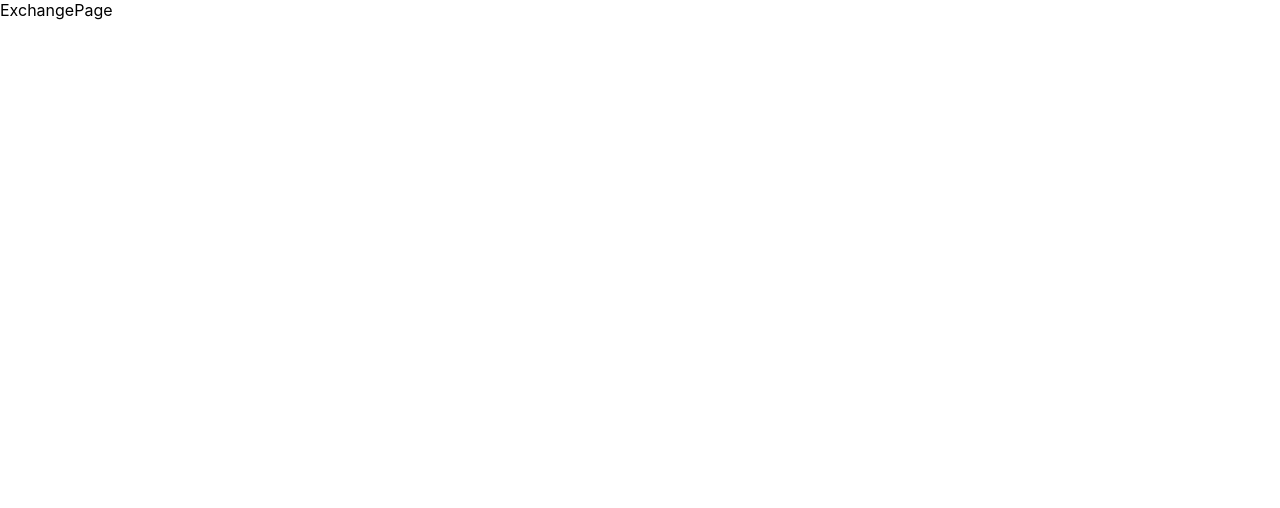
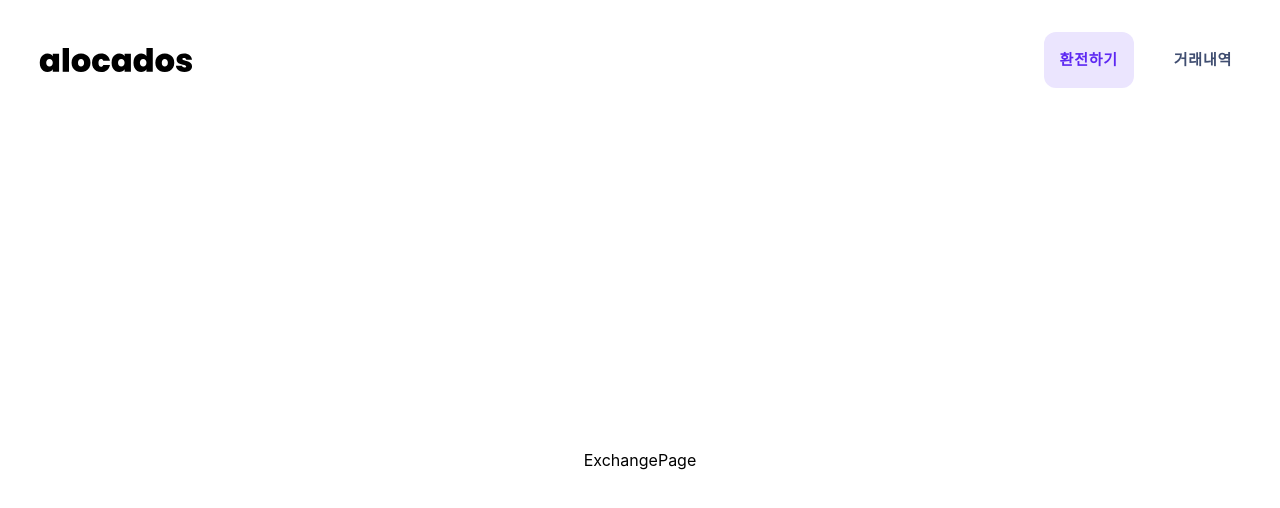
Before and after one commit to gparkkii/alocados-coin-exchange, a React (Create React App) app: page /exchange in a window 1280 px wide. Shown: the top 508 px of the page. Built offline with nearby package versions, Linux system fonts and the light colour scheme; a web font is replaced by a local one.

Commit message:
feat: add BaseLayout contains Header

```diff
--- /dev/null
+++ b/src/layouts/BaseLayout.tsx
@@ -0,0 +1,84 @@
+import React from 'react';
+import { NavLink, Outlet, useLocation } from 'react-router-dom';
+import { styled } from 'styled-components';
+import { ReactComponent as Logo } from 'assets/Image/Logo.svg';
+import { PATH } from 'routes/path';
+import { ButtonText } from 'styles/typography';
+
+const Header = styled.header`
+  position: fixed;
+
+  display: flex;
+  flex-direction: row;
+  align-items: center;
+  justify-content: space-between;
+
+  width: 100%;
+  height: 120px;
+  padding: 32px;
+`;
+
+const Nav = styled.nav`
+  display: flex;
+  flex-direction: row;
+  align-items: center;
+  justify-content: flex-end;
+  gap: 24px;
+`;
+
+const NavButton = styled(NavLink)<{ $isActive: boolean }>`
+  display: flex;
+  align-items: center;
+  justify-content: center;
+  height: 56px;
+  padding: 10px 16px;
+  border-radius: 12px;
+  background-color: ${({ theme, $isActive }) =>
+    $isActive ? theme.colors.primary24 : theme.colors.white};
+`;
+
+const Main = styled.main`
+  display: flex;
+  flex-direction: column;
+  align-items: center;
+  justify-content: center;
+  width: 100vw;
+  height: 100vh;
+  padding-top: 120px;
+`;
+
+interface NavMenuProps {
+  path: string;
+  name: string;
+}
+
+const NavMenu = ({ path, name }: NavMenuProps) => {
+  const { pathname } = useLocation();
+  const isActive = pathname === path;
+  return (
+    <NavButton to={path} $isActive={isActive}>
+      <ButtonText $textcolor={isActive ? 'primary100' : 'shade700'}>
+        {name}
+      </ButtonText>
+    </NavButton>
+  );
+};
+
+const BaseLayout = () => {
+  return (
+    <div>
+      <Header>
+        <Logo width={168} height={40} />
+        <Nav>
+          <NavMenu path={PATH.exchange} name="환전하기" />
+          <NavMenu path={PATH.history} name="거래내역" />
+        </Nav>
+      </Header>
+      <Main>
+        <Outlet />
+      </Main>
+    </div>
+  );
+};
+
+export default BaseLayout;
--- a/src/routes/index.tsx
+++ b/src/routes/index.tsx
@@ -1,6 +1,7 @@
 import React, { Suspense, lazy } from 'react';
 import { Navigate, createBrowserRouter } from 'react-router-dom';
 import { PATH } from './path';
+import BaseLayout from 'layouts/BaseLayout';
 
 const Loadable = <P extends object>(Component: React.ComponentType<P>) => {
   const LoadableComponent = (props: P) => (
@@ -18,6 +19,7 @@ const HistoryPage = Loadable(lazy(() => import('pages/HistoryPage')));
 export const router = createBrowserRouter([
   {
     path: PATH.root,
+    element: <BaseLayout />,
     children: [
       { index: true, element: <Navigate to={PATH.exchange} replace /> },
       { path: PATH.exchange, element: <ExchangePage /> },
--- a/tsconfig.json
+++ b/tsconfig.json
@@ -20,6 +20,7 @@
       "types/*": ["@types/*"],
       "assets/*": ["assets/*"],
       "components/*": ["components/*"],
+      "layouts/*": ["layouts/*"],
       "pages/*": ["pages/*"],
       "styles/*": ["styles/*"],
       "theme/*": ["theme/*"],
```
